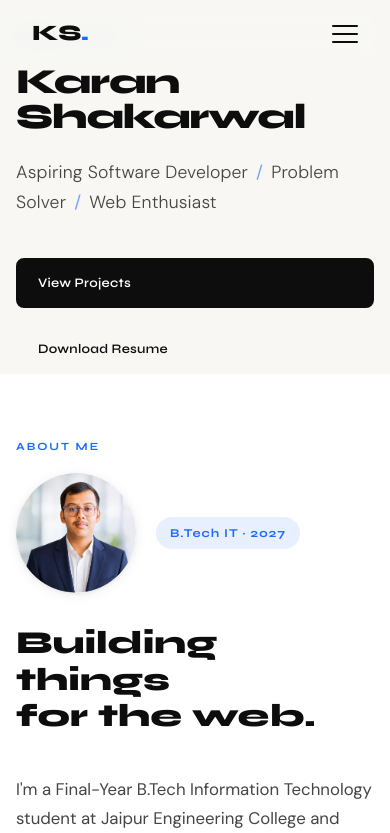
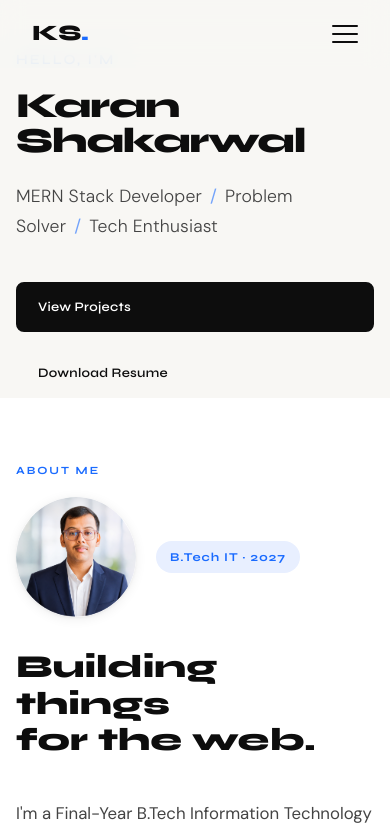
Before and after one commit to karan-21-web/Portfolio-Updated, a React (Vite) app: page / in a window 390 px wide. Shown: the top 833 px of the page. Built offline with nearby package versions, Linux system fonts and the light colour scheme.

Commit message:
mobile responsive

```diff
--- a/src/components/Hero.jsx
+++ b/src/components/Hero.jsx
@@ -15,7 +15,7 @@ export default function Hero() {
   return (
     <section
       id="hero"
-      className="relative flex items-start overflow-visible pt-6 sm:pt-10 md:pt-[68px] px-4 sm:px-8 max-w-[1120px] mx-auto bg-bg"
+      className="relative flex items-start overflow-visible pt-12 sm:pt-16 md:pt-[68px] px-4 sm:px-8 max-w-[1120px] mx-auto bg-bg"
     >
       {/* Dot-grid background (fixed so it persists across sections) */}
       <div className="hero-dot-grid" aria-hidden="true" />
--- a/src/data/portfolio.js
+++ b/src/data/portfolio.js
@@ -19,7 +19,7 @@ export const HERO = {
   eyebrow: "Hello, I'm",
   firstName: 'Karan',
   lastName: 'Shakarwal',
-  tagline: 'Aspiring Software Developer / Problem Solver / Web Enthusiast',
+  tagline: 'MERN Stack Developer / Problem Solver / Tech Enthusiast',
   cta: [
     { label: 'View Projects', href: '#projects', variant: 'primary' },
     { label: 'Download Resume', href: '/KaranShakarwal_ResumeFinal.pdf', variant: 'outline', download: true },
@@ -72,19 +72,8 @@ export const PROJECTS = [
     live: 'https://placement-prepration-project.vercel.app/',
 
   },
- {
+   {
     number: '02',
-   image: proj02,
-    title: 'Virtual Password Authentication System',
-    description:
-      'A dynamic virtual keyboard-based login system designed to mitigate phishing and keylogging attacks. Implements client-side secure authentication logic with a clean, intuitive UI.',
-    stack: ['HTML', 'CSS', 'JavaScript'],
-    github: 'https://github.com/karan-21-web/Dynamic-Virtual-Password-System',
-    live: '#'
-
-  },
-   {
-    number: '03',
      image: proj01,
     title: 'NewsHub AI – Real-Time News Web App',
     description:
@@ -92,6 +81,18 @@ export const PROJECTS = [
     stack: ['JavaScript', 'HTML', 'CSS', 'Node.js', 'API'],
     github: 'https://github.com/karan-21-web/NewsHub-AI',
      live: 'https://news-hub-ai-neon.vercel.app/',
+  },
+
+   {
+    number: '03',
+   image: proj02,
+    title: 'Virtual Password Authentication System',
+    description:
+      'A dynamic virtual keyboard-based login system designed to mitigate phishing and keylogging attacks. Implements client-side secure authentication logic with a clean, intuitive UI.',
+    stack: ['HTML', 'CSS', 'JavaScript'],
+    github: 'https://github.com/karan-21-web/Dynamic-Virtual-Password-System',
+    live: '#',
+
   },
 ]
 
```
